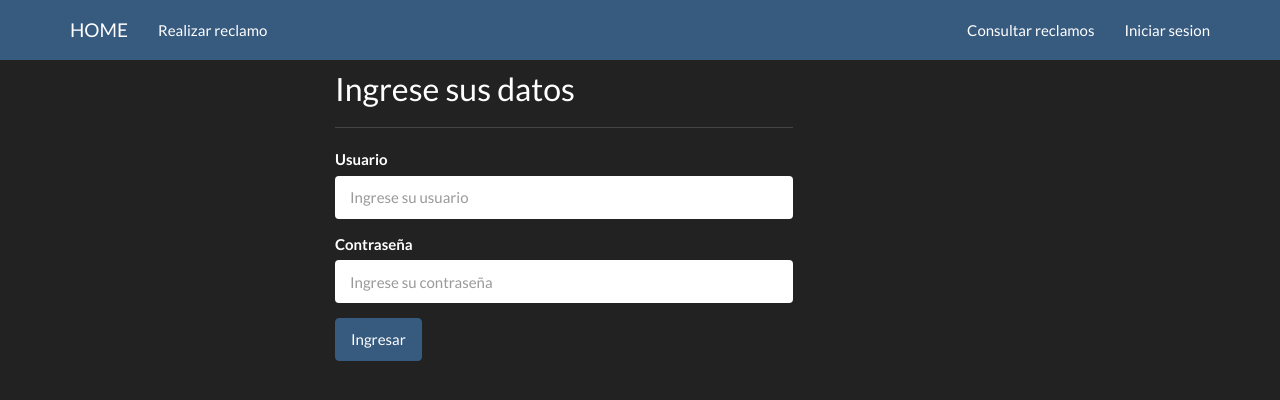
After one commit to repositorioUES/ProyectoEncuesta, a Django app: page /login/ in a window 1280 px wide. The commit adds this page. Shown: the top 400 px of the page. Run offline with Django 3.2, Linux system fonts and the light colour scheme.

Commit message:
(GO11001) login and logout completo

```diff
--- a/DjangoProject/ProTransApp/urls.py
+++ b/DjangoProject/ProTransApp/urls.py
@@ -2,11 +2,13 @@
 from django.urls import path
 from django.views.generic.base import RedirectView
 from django.conf.urls import include, url
-from .views import Inicio,UsuarioCrear,Encuesta
+from .views import Inicio,UsuarioCrear,Encuesta,loginT,logoutT
 
 
 urlpatterns = [
   path('', Inicio.as_view(), name = 'inicio'),
+  path('login/', loginT, name = 'login'),
+  path('logout/', logoutT, name = 'logout'),
   path('CrearUsuario/', UsuarioCrear.as_view(), name= 'crear_usuario'),
   path('LlenarEncuesta/', Encuesta, name= 'llenar_e'),
   #path('CrearUs/', UsuarioC, name= 'usuario_crear'),
--- a/DjangoProject/ProTransApp/views.py
+++ b/DjangoProject/ProTransApp/views.py
@@ -1,4 +1,7 @@
 from django.shortcuts import render
+from django.http import HttpResponseRedirect
+from django.contrib.auth import authenticate,login,logout
+from django.contrib import messages
 from django.urls import reverse,reverse_lazy
 from django.views.generic import TemplateView,CreateView
 from .models import Usuario, Respuesta, Tipo_transporte
@@ -7,6 +10,26 @@ from django.shortcuts import redirect
 
 # Create your views here.
 #model = None
+
+def loginT(request):
+	if request.method == "POST":
+		username = request.POST.get('username')
+		password = request.POST.get('password')
+		user = authenticate(request, username=username, password=password)
+		print(user)
+		if user is not None:
+			login(request,user)
+			return HttpResponseRedirect(reverse('inicio'))
+		else:
+			messages.error(request,'Credenciales incorrectas')
+
+	return render(request,'login.html',{})
+
+def logoutT(request):
+	logout(request)
+	return HttpResponseRedirect(reverse('inicio'))
+
+
 class Inicio(TemplateView):
 	template_name = 'index.html'
 
@@ -25,7 +48,6 @@ class Inicio(TemplateView):
 		return context
 
 #noDui = ""
-#Vista Basada en clase
 class UsuarioCrear(CreateView):
 	model = Usuario
 	form_class = UsuarioForm
@@ -98,7 +120,7 @@ def guardarDatosEncuesta(request):
 		if respuesta5 != True:
 			respuesta = Respuesta(dui = usuario, numerodepregunta = pregunta5)
 			respuesta.save()
-			print(pregunta5, ' EL VALOR ES CORRECTO')
+			print(pregunta5, 'EL VALOR ES CORRECTO')
 
 	pregunta6 = request.POST.get('p6')
 	if pregunta6 != None:
--- a/DjangoProject/templates/base.html
+++ b/DjangoProject/templates/base.html
@@ -26,8 +26,12 @@
                   <li class="dropdown"><a href="{% url 'crear_usuario' %}">Realizar reclamo</a></li>
         		  </ul>
         		   <ul class="nav navbar-nav navbar-right">
-                  <li class="dropdown"><a href="#">Consultar reclamos</a></li>
-                  <li><a href="#" target="_blank">Login</a></li>
+                  <li><a href="#">Consultar reclamos</a></li>
+                  {% if request.user.is_authenticated %}
+                    <li><a href="{% url 'logout' %}" >Cerrar sesion || {{user}}</a></li>
+                  {% else %}
+                    <li><a href="{% url 'login' %}" >Iniciar sesion</a></li>
+                  {% endif %}
         		  </ul>
           </div>
         </div>
--- /dev/null
+++ b/DjangoProject/templates/login.html
@@ -0,0 +1,33 @@
+{% extends 'base.html' %}
+{% block title %}Login{% endblock %}
+{% block content %}
+<div class="container">
+  <div class="row">
+    <div class="col-md-5">
+      <h2 class="mt-2">Ingrese sus datos</h2>
+      <hr class="mt-0 mb-4">
+      {% if messages %}
+        <ul class="messages">
+          {% for message in messages %}
+          <li{% if message.tags %} class="{{ message.tags }}"{% endif %}>{{ message }}</li>
+          {% endfor %}
+        </ul>
+      {% endif %}
+      <form action="" method="post">
+          {% csrf_token %}
+          <div class="form-group">
+            <label for="username">Usuario</label>
+            <input type="text" class="form-control" name="username" placeholder="Ingrese su usuario">
+          </div>
+          <div class="form-group">
+            <label for="password">Contraseña</label>
+            <input type="password" class="form-control" name="password" placeholder="Ingrese su contraseña">
+          </div>
+          <button type="submit" class="btn btn-primary">Ingresar</button>
+      </form>
+    </div>
+  </div>
+
+</div>
+
+{% endblock %}
```
Also changed, not shown: DjangoProject/templates/index.html (+10 -10 lines).
